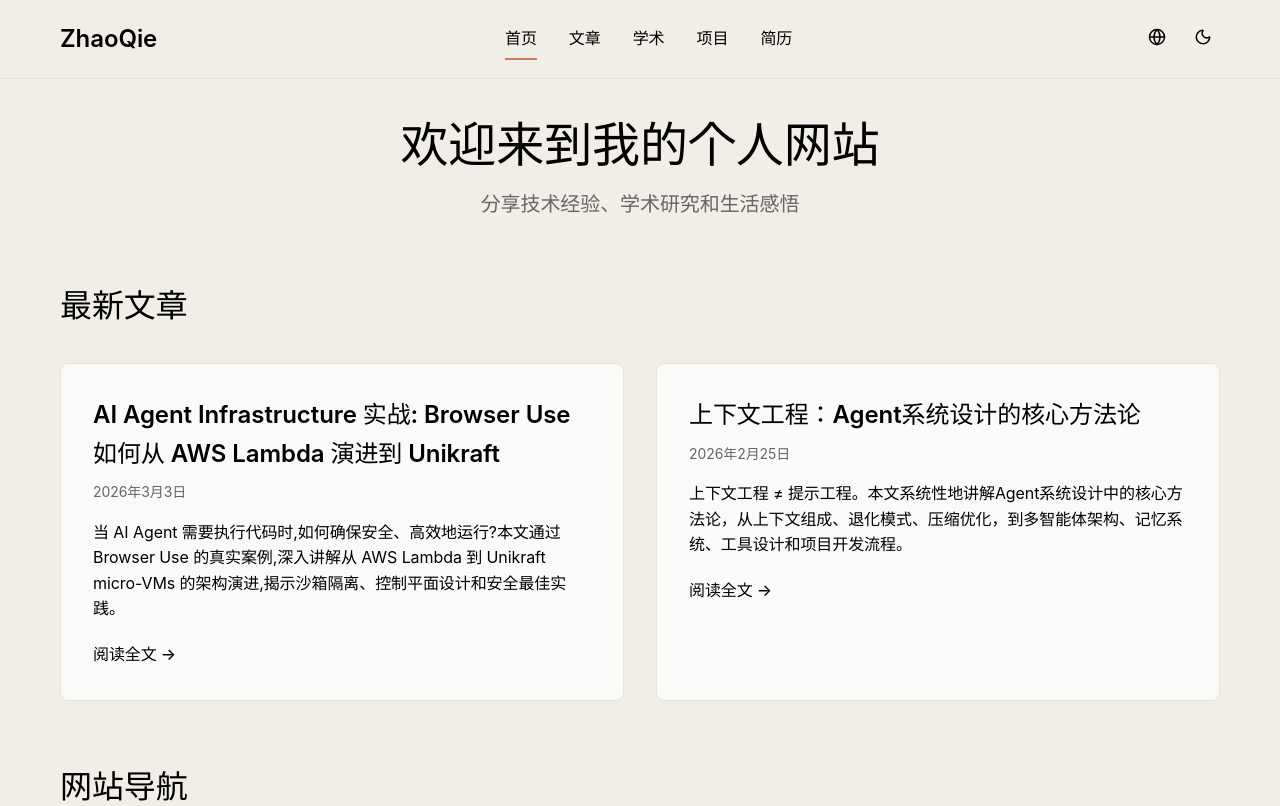
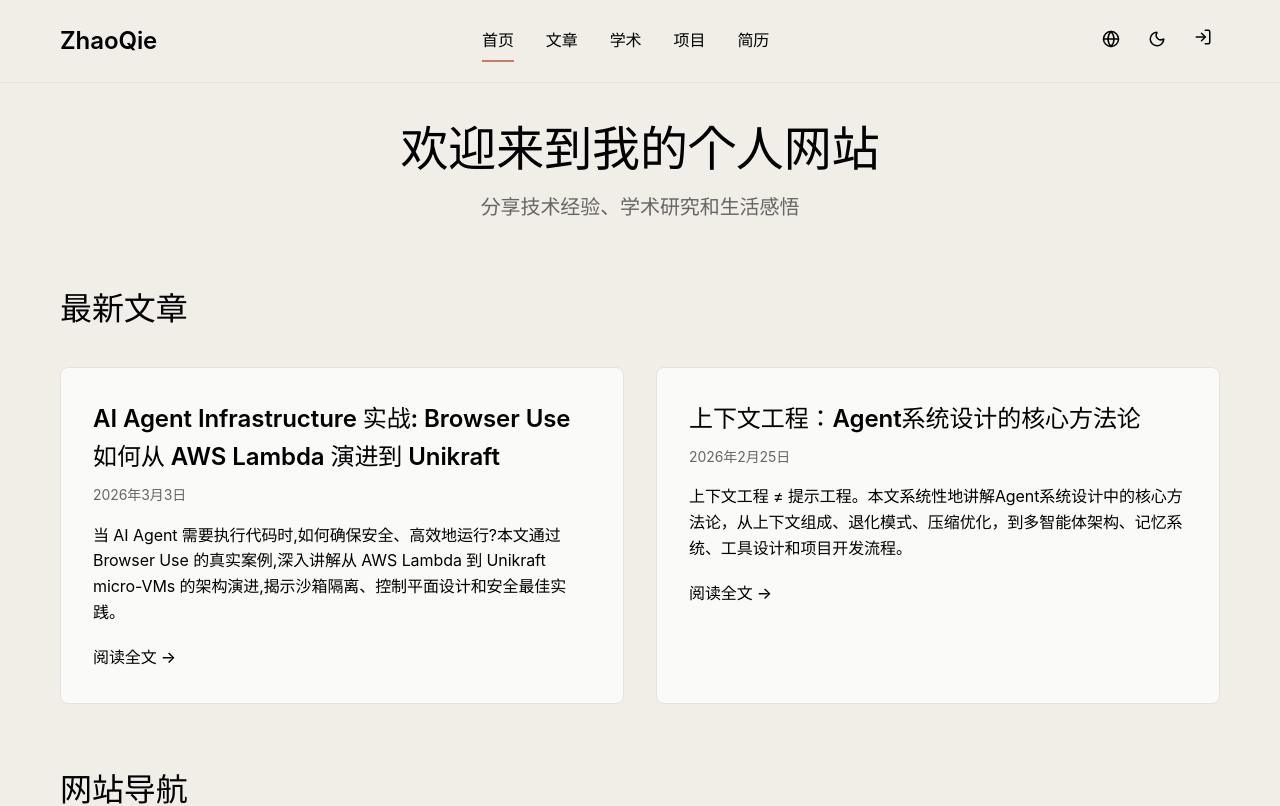
Before and after one commit to Holidayrabbit/MyBlog, a React (Vite) app: page /articles/1 in a window 1280 px wide. Shown: the top 806 px of the page. Built offline with nearby package versions, Linux system fonts and the light colour scheme.

Commit message:
feat: 首页右上角添加文章管理入口

```diff
--- a/src/components/Header.tsx
+++ b/src/components/Header.tsx
@@ -2,7 +2,7 @@ import React from 'react';
 import { Link, useLocation } from 'react-router-dom';
 import { useTranslation } from 'react-i18next';
 import { useTheme } from '../hooks/useTheme';
-import { Sun, Moon, Globe } from 'lucide-react';
+import { Sun, Moon, Globe, LogIn } from 'lucide-react';
 
 const Header: React.FC = () => {
   const { t, i18n } = useTranslation();
@@ -58,6 +58,9 @@ const Header: React.FC = () => {
             >
               {theme === 'light' ? <Moon size={18} /> : <Sun size={18} />}
             </button>
+            <Link to="/admin" className="control-btn" title={t('admin')}>
+              <LogIn size={18} />
+            </Link>
           </div>
         </div>
       </div>
--- a/src/i18n/index.ts
+++ b/src/i18n/index.ts
@@ -16,6 +16,7 @@ const resources = {
       back: 'Back',
       language: 'Language',
       theme: 'Theme',
+      admin: 'Article Admin',
 
       // Home page
       welcome: 'Welcome to My Personal Website',
@@ -83,6 +84,7 @@ const resources = {
       back: '返回',
       language: '语言',
       theme: '主题',
+      admin: '文章管理',
 
       // Home page
       welcome: '欢迎来到我的个人网站',
```
